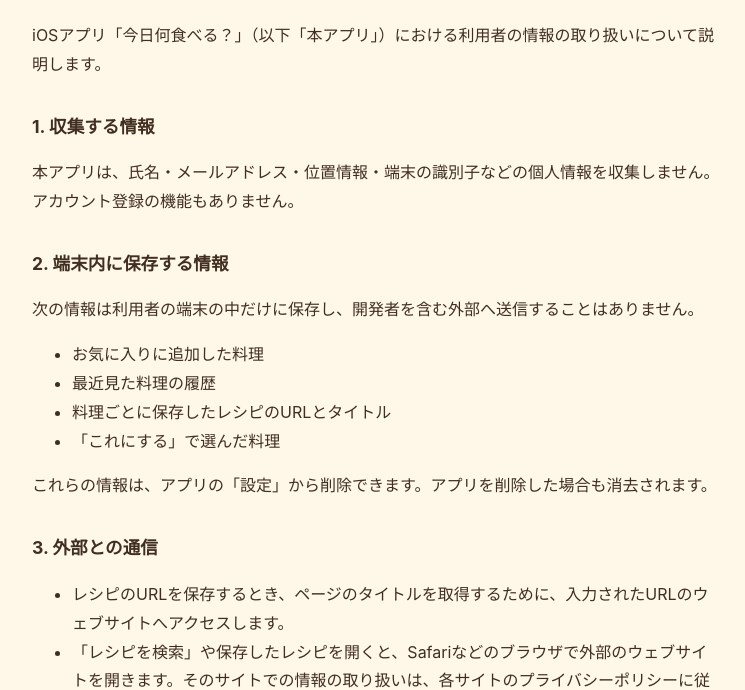
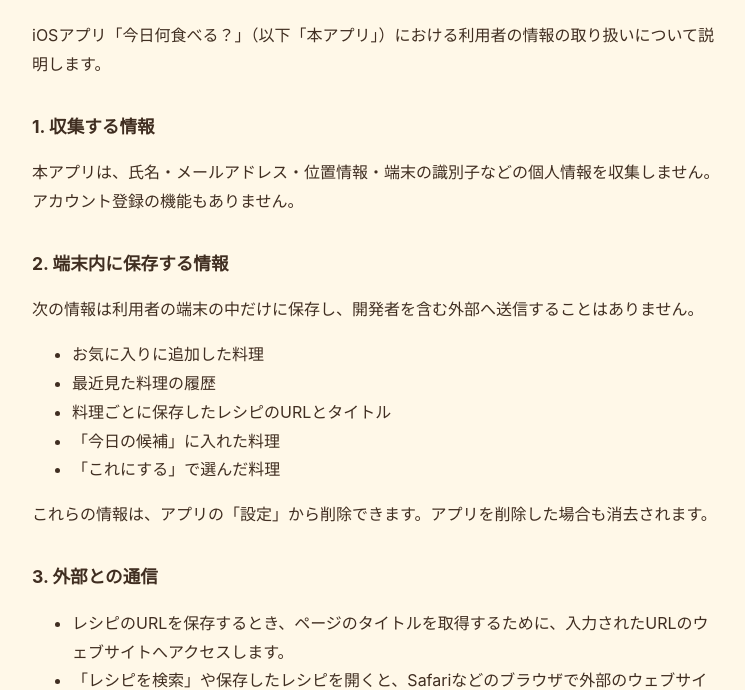
Before and after one commit to kuri177/WhatToEat-support, a plain HTML site: page privacy.html in a window 1280 px wide. Shown: the part 111-801 px from the top of the page, without its empty margins (264-1009 px from the left). Drawn offline with Linux system fonts and the light colour scheme.

Commit message:
プライバシーポリシーの端末内に保存する情報に「今日の候補」を追加

```diff
--- a/privacy.html
+++ b/privacy.html
@@ -22,6 +22,7 @@
     <li>お気に入りに追加した料理</li>
     <li>最近見た料理の履歴</li>
     <li>料理ごとに保存したレシピのURLとタイトル</li>
+    <li>「今日の候補」に入れた料理</li>
     <li>「これにする」で選んだ料理</li>
   </ul>
   <p>これらの情報は、アプリの「設定」から削除できます。アプリを削除した場合も消去されます。</p>
```
